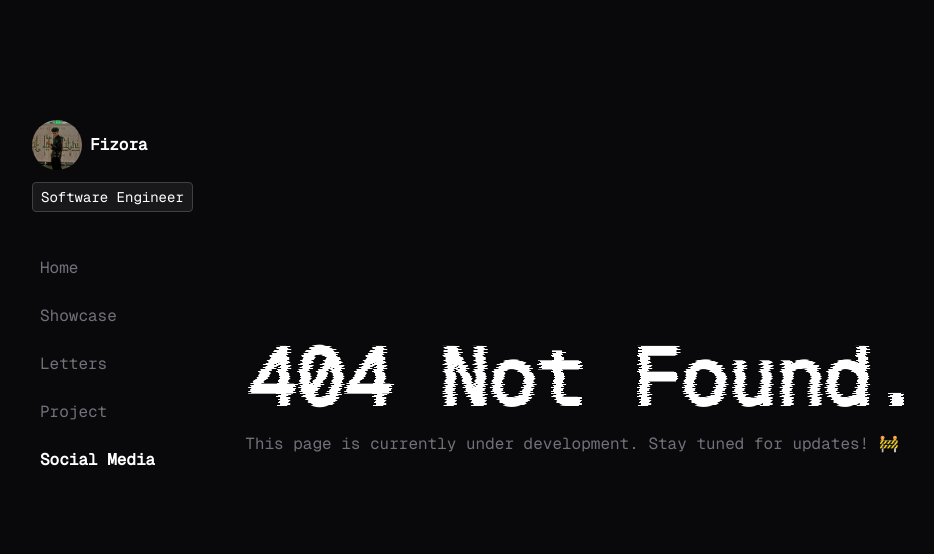
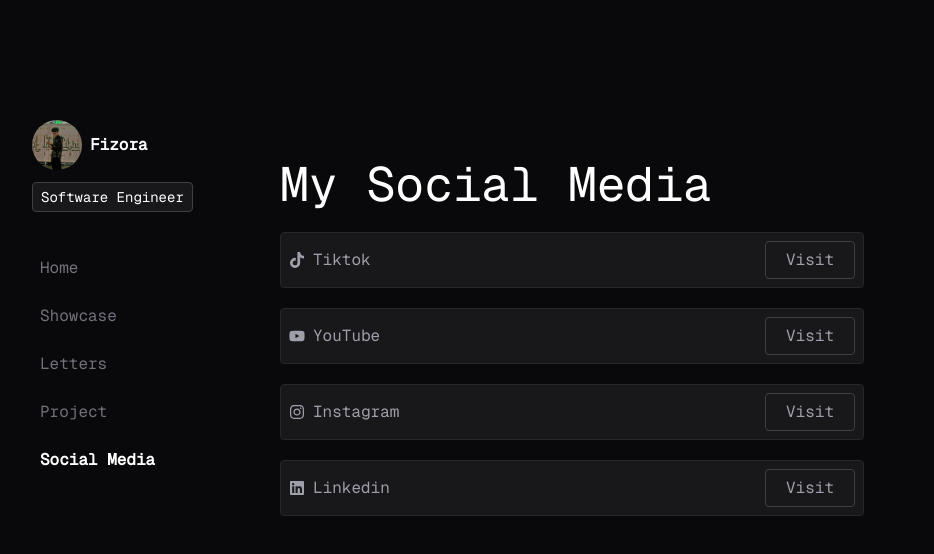
Before and after one commit to Fizora/faiz, a Next.js app: page /sosmed in a window 1280 px wide. Shown: the top 554 px of the page, without its empty margins (184-1118 px from the left). Built offline with nearby package versions, Linux system fonts and the light colour scheme.

Commit message:
adjustment and update 1/09/25 v14

```diff
--- a/src/app/letters/letters2/page.jsx
+++ b/src/app/letters/letters2/page.jsx
@@ -0,0 +1,34 @@
+"use client";
+import Link from "next/link";
+import Sidebar from "@/components/Sidebar";
+import Title from "@/components/Title";
+import { ArrowLeft } from "lucide-react";
+
+export default function Letters2() {
+  return (
+    <div className="min-h-screen flex flex-col md:flex-row max-w-4xl mx-auto">
+      {/* Sidebar */}
+      <Sidebar />
+
+      {/* Konten utama */}
+      <main className="flex-1 px-4 md:px-10 py-10 text-zinc-400 ">
+        <section className="py-30 space-y-6">
+          <Link
+            href={"/letters"}
+            className="flex items-center gap-2 hover:text-white"
+          >
+            <ArrowLeft size={20} />
+            Back
+          </Link>
+          <div className="py-10 space-y-6">
+            <Title>How I learning Programming?</Title>
+            <p>
+              I write my experiences, reflections and learnings here, follow my
+              progress
+            </p>
+          </div>
+        </section>
+      </main>
+    </div>
+  );
+}
--- a/src/app/sosmed/page.jsx
+++ b/src/app/sosmed/page.jsx
@@ -1,6 +1,15 @@
 "use client";
+import Link from "next/link";
 import Sidebar from "@/components/Sidebar";
-import Development from "@/components/Development";
+import { FaInstagram, FaLinkedin, FaTiktok, FaYoutube } from "react-icons/fa";
+import Button from "@/components/Button";
+import Title from "@/components/Title";
+const sosmed = [
+  { icon: <FaTiktok />, name: "Tiktok", link: "" },
+  { icon: <FaYoutube />, name: "YouTube", link: "" },
+  { icon: <FaInstagram />, name: "Instagram", link: "" },
+  { icon: <FaLinkedin />, name: "Linkedin", link: "" },
+];
 
 export default function SocialMedia() {
   return (
@@ -9,17 +18,24 @@
       <Sidebar />
 
       {/* Konten utama */}
-      <div className="flex-1 overflow-y-auto min-h-screen flex items-center justify-center p-6">
-        <div className="text-center space-y-6">
-          {/* Komponen Development */}
-          <Development />
-
-          {/* Info tambahan */}
-          <p className="text-zinc-500">
-            This page is currently under development. Stay tuned for updates! 🚧
-          </p>
-        </div>
-      </div>
+      <main className="flex-1 px-4 md:px-10 py-10 text-zinc-400 ">
+        <section className="py-30 space-y-6">
+          <Title>My Social Media</Title>
+          {sosmed.map((item) => (
+            <div className="my-5 rounded-sm border border-zinc-800 bg-zinc-900 flex items-center justify-between p-2">
+              <div className="flex items-center gap-2">
+                <span>{item.icon}</span>
+                <h1>{item.name}</h1>
+              </div>
+              <Button>
+                <a href="" target="_blank">
+                  Visit
+                </a>
+              </Button>
+            </div>
+          ))}
+        </section>
+      </main>
     </div>
   );
 }
```
